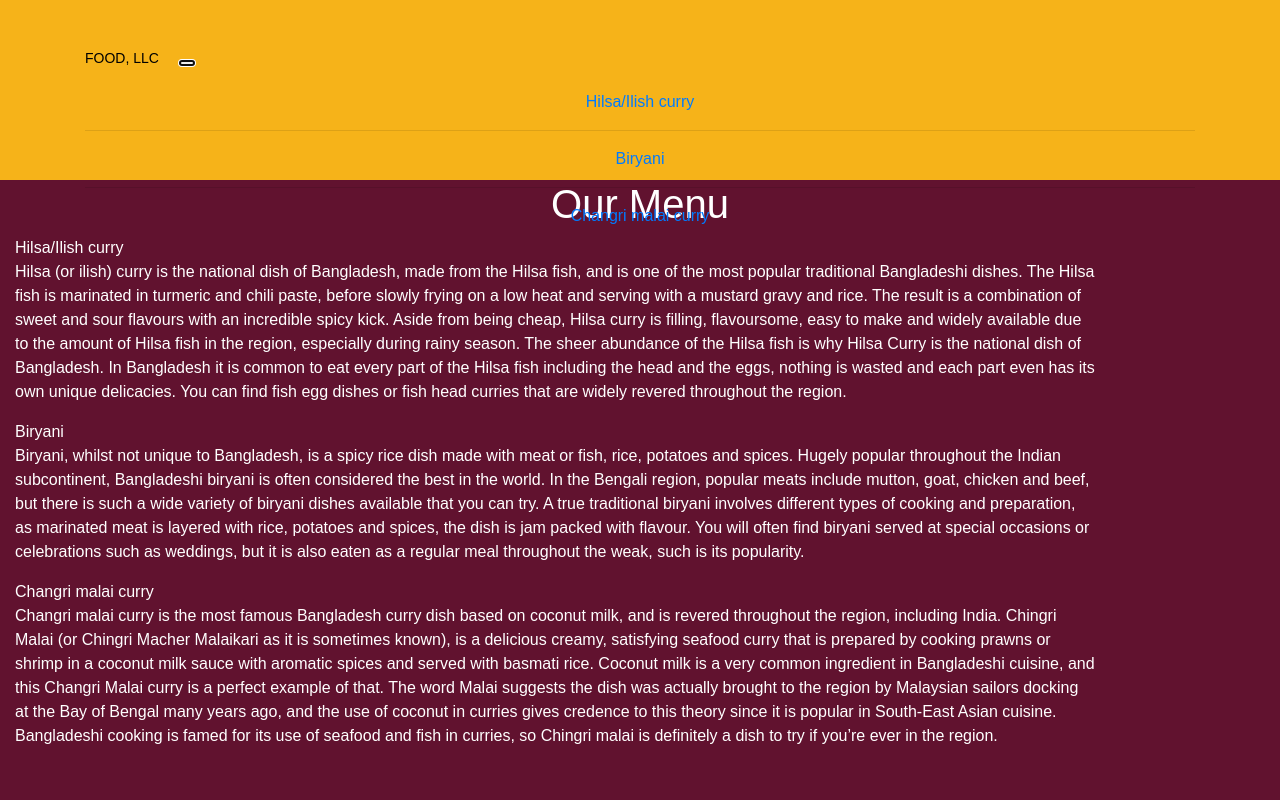
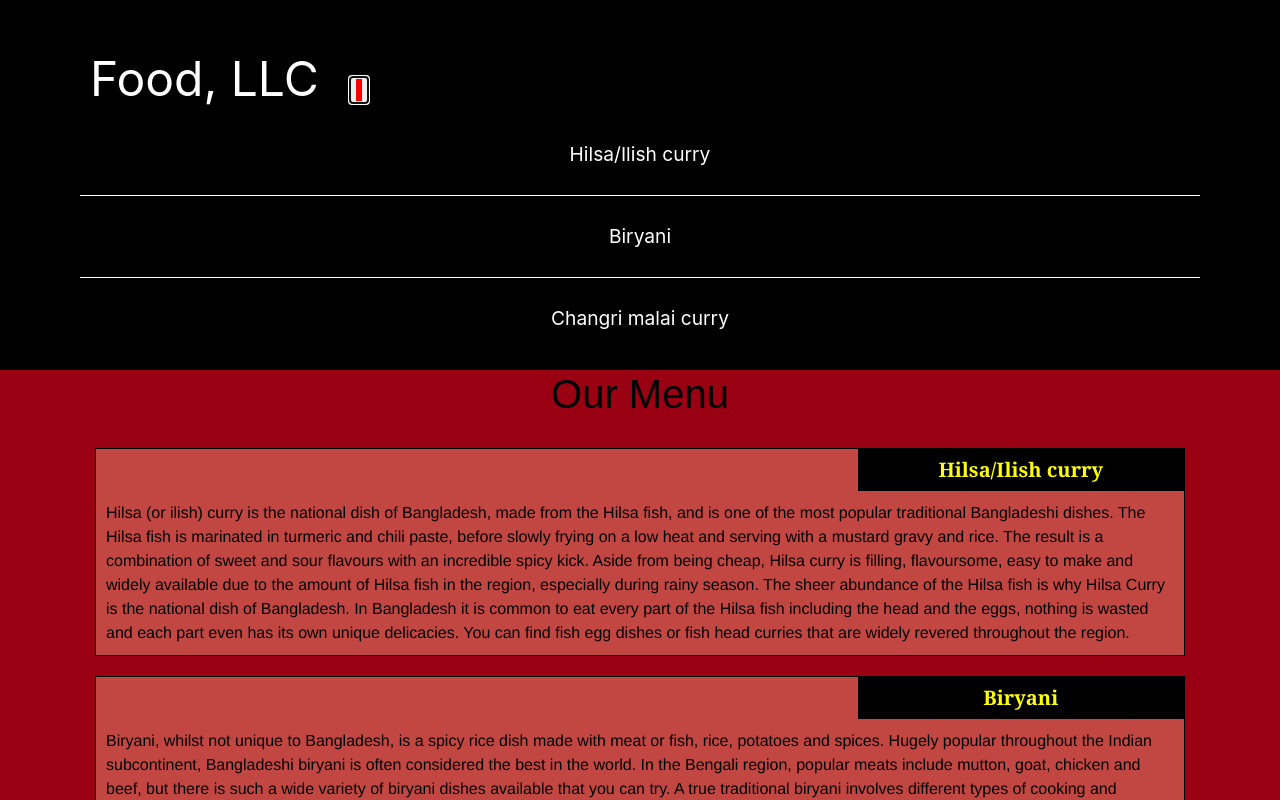
Before and after one commit to mrigankvashist/mod3, a plain HTML site: page index.html in a window 1280 px wide. Both pictures are taken after a click on the button "Toggle navigation". Shown: the top 800 px of the page. Drawn offline with nearby package versions, Linux system fonts and the light colour scheme; a script that the page names is missing.

Commit message:
Update styles.css

```diff
--- a/css/styles.css
+++ b/css/styles.css
@@ -1,160 +1,143 @@
-body {
-  font-size: 16px;
-  color: #fff;
-  background-color: #61122f;
-  font-family: 'Oxygen', sans-serif;
+/* Base Styles */
+
+* {
+	box-sizing: border-box;
 }
 
-/** HEADER **/
-#header-nav {
-  background-color: #f6b319;
-  border-radius: 0;
-  border: 0;
-  height: 180px;
+h1 {
+	font-family: Brushstroke, fantasy;
+	color: #000000;
 }
 
-#logo-img {
-  background: url('../images/restaurant-logo_large.png') no-repeat;
-  width: 200px;
-  height: 200px;
-  margin: 10px 15px 10px 0;
+body {
+
+	background-color: #990012;
+
+}
+
+p {
+	padding: 10px;
+	margin: 0;
+}
+
+.container {
+	border: none;
+	margin-left: auto;
+	margin-right: auto;
+	margin-top: 10px;
+	margin-bottom: 10px;
+	padding: 10px;
+}
+
+section {
+	border:	1px solid black;
+	background-color:#C24641;
+	width: 100%;
+	height: auto;
+	font-family: Helvetica;
+	color: black;
+	position: relative;
+	overflow: auto;
+}
+
+#hilsha {
+	border: 1px solid black;
+	text-align: center;
+	width: 30%;
+	margin-left: 70%;
+	font-family: Georgia,sans-serif;
+	font-weight: bold;
+	font-size: 125%;
+	margin-bottom: 0;
+	margin-top: 0;
+	padding: 5px;
+	background-color: black;
+	color: #FFFF00;
+}
+
+#biryani {
+	border: 1px solid black;
+	text-align: center;
+	width: 30%;
+	margin-left: 70%;
+	font-family: Georgia,sans-serif;
+	font-weight: bold;
+	font-size: 125%;
+	margin-bottom: 0;
+	margin-top: 0;
+	padding: 5px;
+	background-color: black;
+	color: #FFFF00;
+}
+
+#chingri {
+	border: 1px solid black;
+	text-align: center;
+	width: 30%;
+	margin-left: 70%;
+	font-family: Georgia,sans-serif;
+	font-weight: bold;
+	font-size: 125%;
+	margin-bottom: 0;
+	margin-top: 0;
+	background-color: black;
+	color: #FFFF00;
+	padding: 5px;
+}
+
+#hilsha-div {
+  margin-bottom: 10px;
+  margin-top: 10px;
+}
+
+#biryani-div {
+  margin-bottom: 10px;
+  margin-top: 10px;
+}
+
+#chingri-div {
+  margin-bottom: 10px;
+  margin-top: 10px;
 }
 
 .navbar-brand {
-  padding-top: 25px;
+  font-size: 2em;
+  border: 0 0 10px 10px;
+  color: #FFFFFF;
 }
 
-.navbar-brand h1 { /* Restaurant name */
-  font-family: 'Lora', serif;
-  color: #557c3e;
-  font-size: 1.5em;
-  text-transform: uppercase;
-  font-weight: bold;
-  text-shadow: 1px 1px 1px #222;
-  margin-top: 0;
-  margin-bottom: 0;
-  line-height: .75;
-}
-.navbar-brand a:hover, .navbar-brand a:focus {
-  text-decoration: none;
-}
-.navbar-brand p { /* Kosher cert */
-  color: #000;
-  text-transform: uppercase;
-  font-size: .7em;
-  margin-top: 15px;
-}
-.navbar-brand p span { /* Star-K */
-  vertical-align: middle;
+#header-nav {
+  border: 0;
+  background-color: black;
+  color: #FFFFFF;
 }
 
-.topnav {
-  background-color: #333;
-  overflow: hidden;
+.navbar-header button.navbar-toggle, .navbar-header .icon-bar {
+  border: 1px solid red;
+}
+.navbar-header button.navbar-toggle {
+  clear: both;
+  margin-top: -30px;
 }
 
-/* Style the links inside the navigation bar */
-.topnav a {
-  float: left;
-  display: block;
-  color: #f2f2f2;
-  text-align: center;
-  padding: 14px 16px;
-  text-decoration: none;
-  font-size: 17px;
+.nav-header {
+  background-color: #FFFFFF;
 }
 
-/* Change the color of links on hover */
-.topnav a:hover {
-  background-color: #ddd;
-  color: black;
+.nav-brand {
+  color: #FFFFFF;
+  font-size: 1.5em;
 }
 
-/* Add an active class to highlight the current page */
-.topnav a.active {
-  background-color: #4CAF50;
+#nav-list {
   color: white;
 }
 
-/* Hide the link that should open and close the topnav on small screens */
-.topnav .icon {
-  display: none;
-}
-@media screen and (max-width: 992px) {
-  .topnav a:not(:first-child) {display: none;}
-  .topnav a.icon {
-    float: right;
-    display: block;
-  }
+hr {
+  border-color: white;
 }
 
-/* The "responsive" class is added to the topnav with JavaScript when the user clicks on the icon. This class makes the topnav look good on small screens (display the links vertically instead of horizontally) */
-@media screen and (max-width: 992px) {
-  .topnav.responsive {position: relative;}
-  .topnav.responsive a.icon {
-    position: absolute;
-    right: 0;
-    top: 0;
-  }
-  .topnav.responsive a {
-    float: none;
-    display: block;
-    text-align: left;
-  }
+.item {
+  color: white;
+  font-size: 1.2em;
 }
-.dropdown {
-  float: left;
-  overflow: hidden;
-}
-
-/* Dropdown button */
-.dropdown .dropbtn {
-  font-size: 16px;
-  border: none;
-  outline: none;
-  color: white;
-  padding: 14px 16px;
-  background-color: inherit;
-  font-family: inherit; /* Important for vertical align on mobile phones */
-  margin: 0; /* Important for vertical align on mobile phones */
-}
-
-/* Add a red background color to navbar links on hover */
-.navbar a:hover, .dropdown:hover .dropbtn {
-  background-color: red;
-}
-
-@media (min-width: 992px)  {
-	.jumbotron{
-		background: url('../images/lalit.png') no-repeat;
-         width: 900;
-    height: 900;
-
-
-	}
-
-}
-
-/********** Small devices only **********/
-@media (min-width: 768px) and (max-width: 991px) {
-	#logo-img {
-    background: url('../images/restaurant-logo_medium.png') no-repeat;
-    width: 100px;
-    height: 100px;
-    margin: 5px 5px 5px 0;
-
-}
-
-	@media (min-width: 500px) and (max-width: 767px){
-	#logo-img {
-    background: url('../images/restaurant-logo_medium.png') no-repeat;
-    width: 100px;
-    height: 100px;
-    margin: 5px 5px 5px 0;
-	}
-	.center {
-  display: block;
-  margin-left: 30;
-  margin-right: 2;
-  width: 50%;
-}
```
